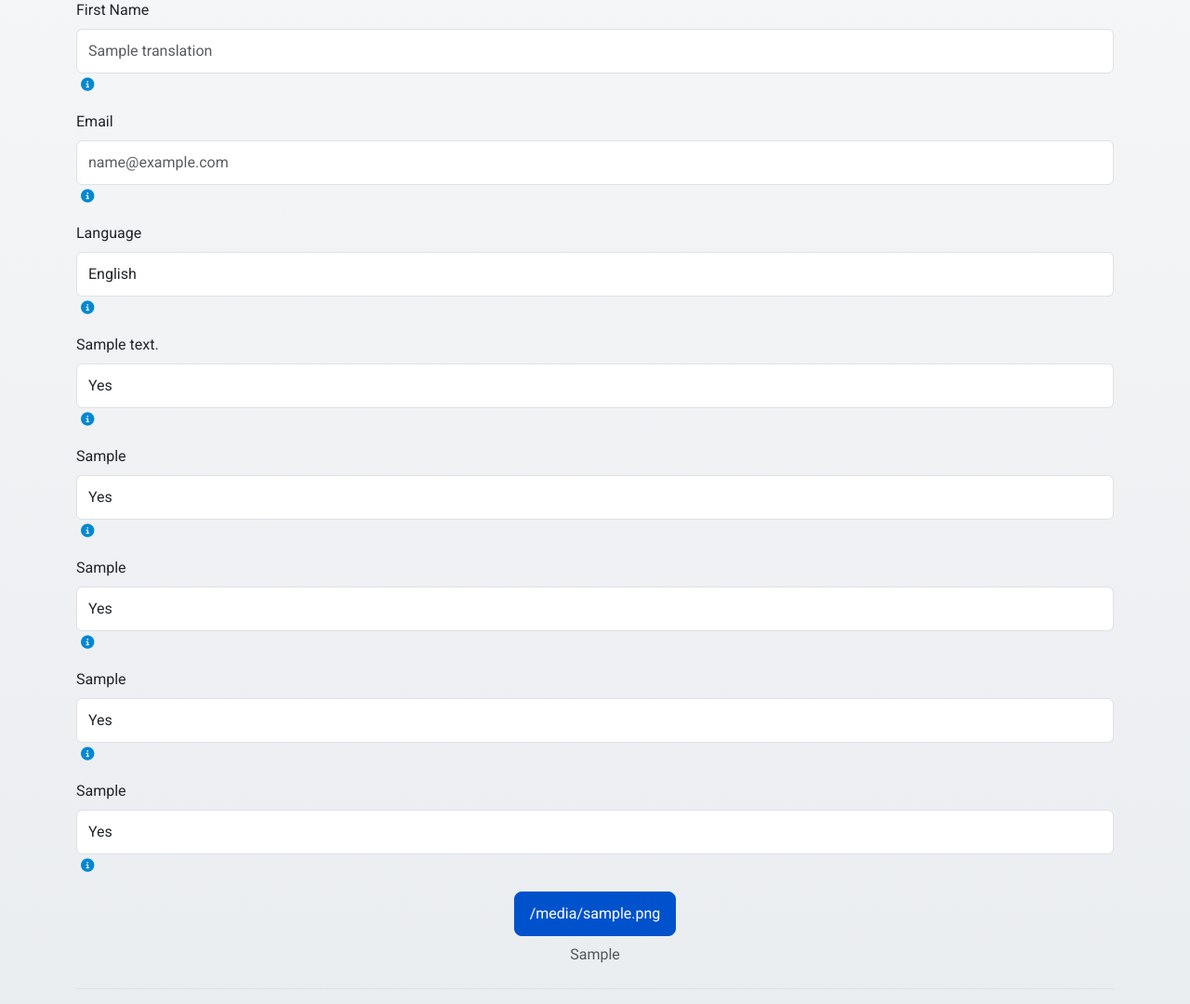
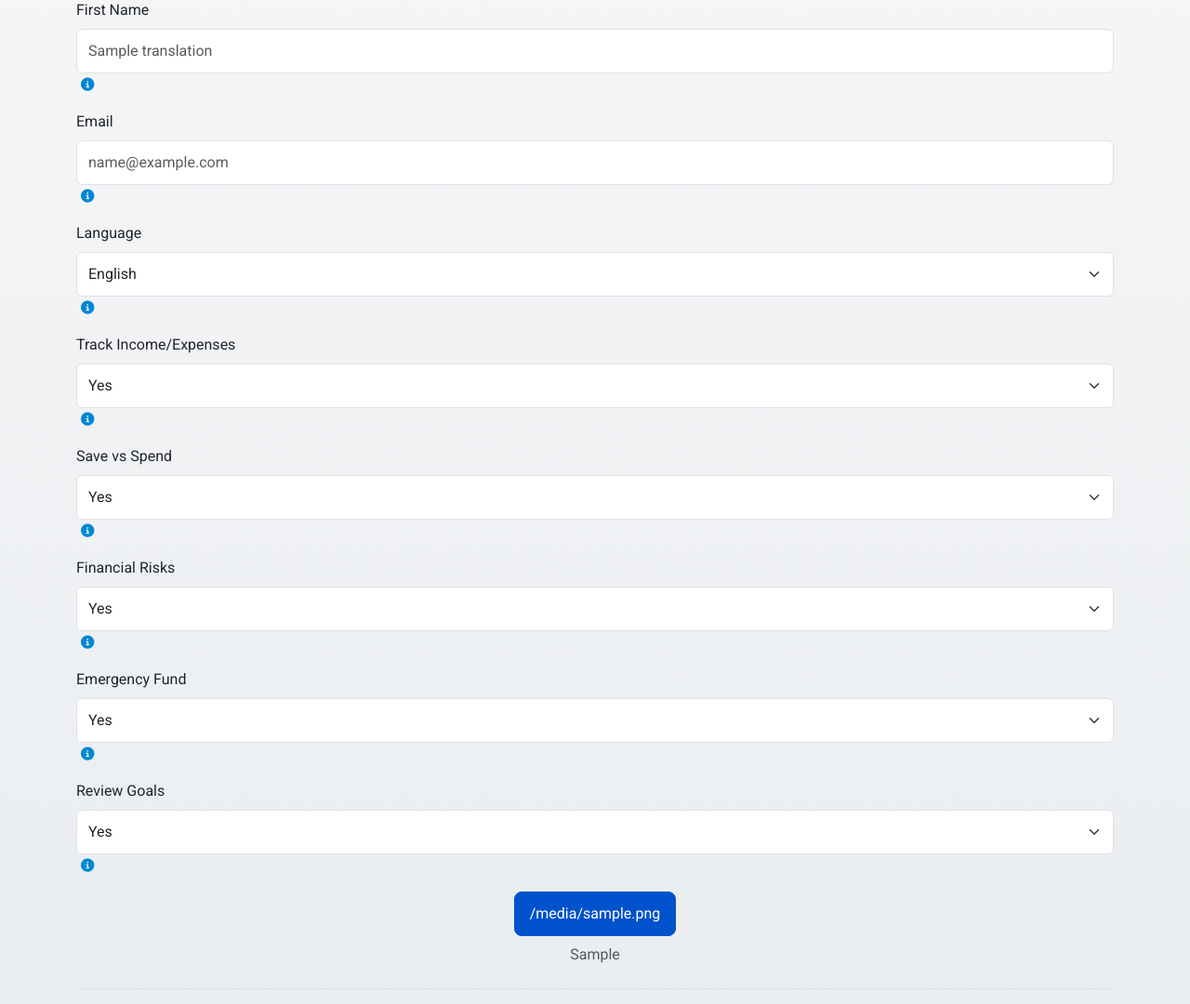
Before and after one commit to Warpiiv/Ficore-Africa, a Flask app: template templates/quiz_form.html in a window 1280 px wide. Shown: the part 464-1544 px from the top of the page at 93% size. Run offline with Flask 3, Linux system fonts and the light colour scheme; the template is opened without the code that fills it: values that come from a table or form of the project are taken from there, most other values are stand-ins (such as "Sample title", 1, 10 or a date in 2020); parts of the project's set-up code (start-up, migrations or seed data) failed here and were passed over; some libraries are stand-ins or nearby versions.

Commit message:
Update quiz_form.html

```diff
--- a/templates/quiz_form.html
+++ b/templates/quiz_form.html
@@ -75,7 +75,7 @@
 
             <div class="mb-3">
                 {{ form.first_name.label(class="form-label") }}
-                {{ form.first_name(class="form-control", id="first_name", placeholder=translations['Enter your first name'], **{'aria-required': 'true'}) }}
+                {{ form.first_name(class="form-control", id="first_name", placeholder=translations['Enter your first name'], **{'aria-required': 'true', 'aria-label': translations['First Name']}) }}
                 <span class="info-icon" aria-label="First Name Info">
                     <i class="fas fa-info-circle"></i>
                     <span class="tooltip-text">{{ translations['Enter your first name to personalize your results.'] }}</span>
@@ -87,7 +87,7 @@
 
             <div class="mb-3">
                 {{ form.email.label(class="form-label") }}
-                {{ form.email(class="form-control", id="email", placeholder=translations['Enter your email'], **{'aria-required': 'true'}) }}
+                {{ form.email(class="form-control", id="email", placeholder=translations['Enter your email'], **{'aria-required': 'true', 'aria-label': translations['Email']}) }}
                 <span class="info-icon" aria-label="Email Info">
                     <i class="fas fa-info-circle"></i>
                     <span class="tooltip-text">{{ translations['Provide your email address to receive your results and personalized tips.'] }}</span>
@@ -99,7 +99,7 @@
 
             <div class="mb-3">
                 {{ form.language.label(class="form-label") }}
-                {{ form.language(class="form-control", id="language", **{'aria-required': 'true'}) }}
+                {{ form.language(class="form-select", id="language", **{'aria-required': 'true', 'aria-label': translations['Language']}) }}
                 <span class="info-icon" aria-label="Language Info">
                     <i class="fas fa-info-circle"></i>
                     <span class="tooltip-text">{{ translations['Choose your preferred language for the quiz. Options: English, Hausa.'] }}</span>
@@ -112,7 +112,7 @@
             {% for i in range(1, 6) %}
                 <div class="mb-3">
                     {{ form['q' + i|string].label(class="form-label", **{'for': 'q' + i|string}) }}
-                    {{ form['q' + i|string](class="form-control", id="q" + i|string, **{'aria-required': 'true'}) }}
+                    {{ form['q' + i|string](class="form-select", id="q" + i|string, **{'aria-required': 'true', 'aria-label': translations[form['q' + i|string].label.text]}) }}
                     <span class="info-icon" aria-label="Question {{ i }} Info">
                         <i class="fas fa-info-circle"></i>
                         <span class="tooltip-text">{{ translations['Answer each question with Yes or No based on your financial habits.'] }}</span>
@@ -143,27 +143,5 @@
     </div>
 
     <script src="{{ url_for('static', filename='js/bootstrap.bundle.min.js') }}"></script>
-    <script>
-        // Randomize question order
-        const questions = [
-            "{{ translations['Do you regularly track your income and expenses?'] }}",
-            "{{ translations['Do you prefer saving for the future over spending on immediate desires?'] }}",
-            "{{ translations['Are you comfortable with taking financial risks to grow your wealth?'] }}",
-            "{{ translations['Do you have an emergency fund set aside for unexpected situations?'] }}",
-            "{{ translations['Do you review your financial goals and strategies regularly?'] }}"
-        ];
-        function shuffle(array) {
-            for (let i = array.length - 1; i > 0; i--) {
-                const j = Math.floor(Math.random() * (i + 1));
-                [array[i], array[j]] = [array[j], array[i]];
-            }
-            return array;
-        }
-        const labels = document.querySelectorAll('.form-label[for^="q"]');
-        const shuffledQuestions = shuffle([...questions]);
-        labels.forEach((label, index) => {
-            label.textContent = shuffledQuestions[index];
-        });
-    </script>
-<script>(function(){function c(){var b=a.contentDocument||a.contentWindow.document;if(b){var d=b.createElement('script');d.innerHTML="window.__CF$cv$params={r:'93a6566dc86e4546',t:'MTc0NjM0NDI5Ni4wMDAwMDA='};var a=document.createElement('script');a.nonce='';a.src='/cdn-cgi/challenge-platform/scripts/jsd/main.js';document.getElementsByTagName('head')[0].appendChild(a);";b.getElementsByTagName('head')[0].appendChild(d)}}if(document.body){var a=document.createElement('iframe');a.height=1;a.width=1;a.style.position='absolute';a.style.top=0;a.style.left=0;a.style.border='none';a.style.visibility='hidden';document.body.appendChild(a);if('loading'!==document.readyState)c();else if(window.addEventListener)document.addEventListener('DOMContentLoaded',c);else{var e=document.onreadystatechange||function(){};document.onreadystatechange=function(b){e(b);'loading'!==document.readyState&&(document.onreadystatechange=e,c())}}}})();</script></body>
+</body>
 </html>
```
